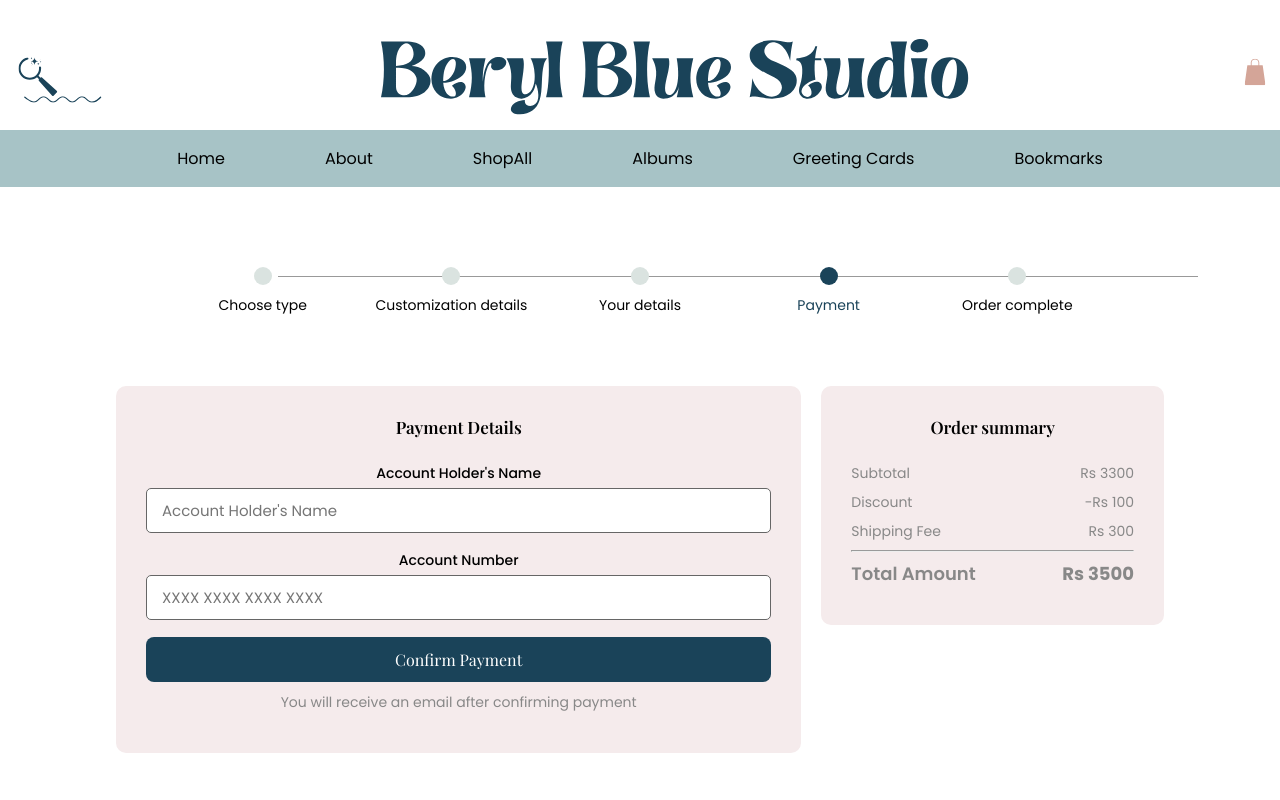
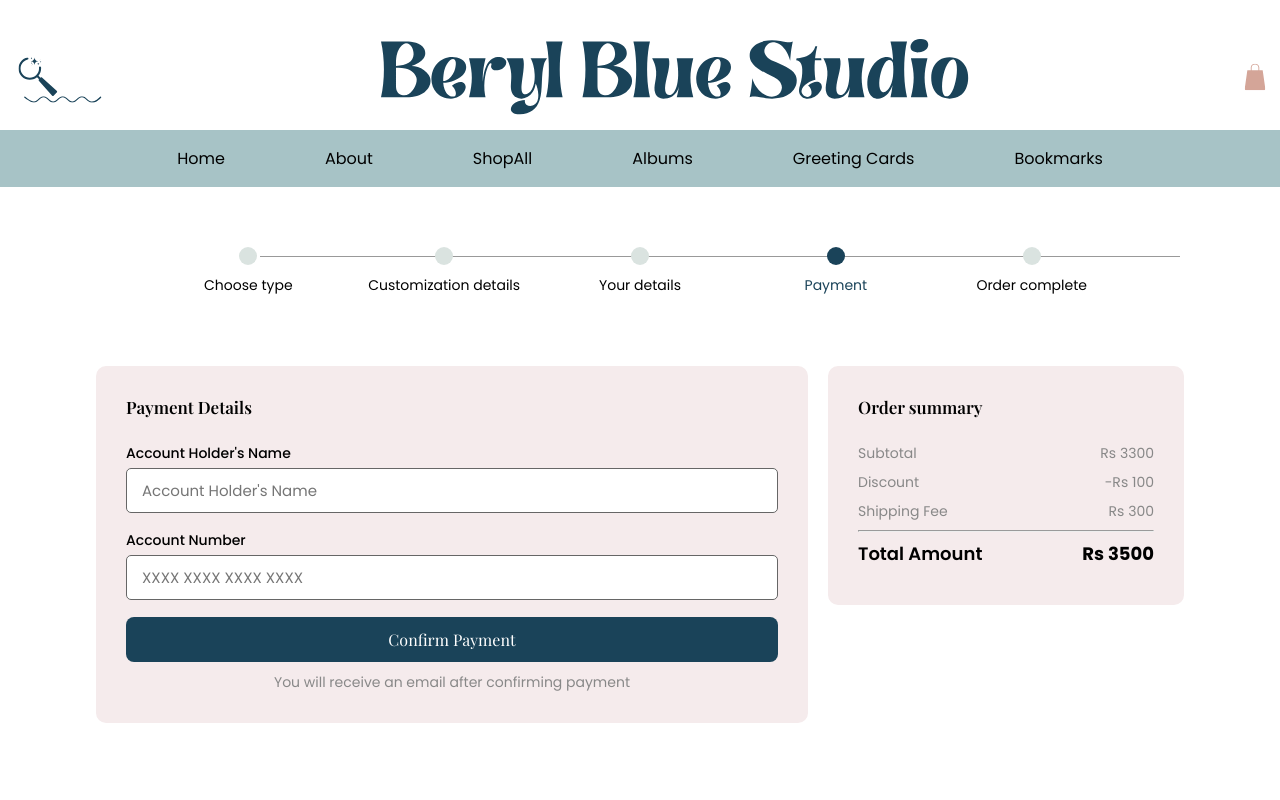
Before and after one commit to syedamaryamazhar/Beryl-Blue-Studio-Complete, a React (Vite) app in the folder bbs-proj/: page /dopayment in a window 1280 px wide. Shown: the top 800 px of the page. Built offline with nearby package versions, Linux system fonts and the light colour scheme.

Commit message:
some css fixes

```diff
--- a/bbs-proj/src/App.jsx
+++ b/bbs-proj/src/App.jsx
@@ -41,7 +41,7 @@ function App() {
         <Route path="/contact" element={<Contact />} />
       </Routes>
       <Footer />
-      {/* <Thankyou /> */}
+      {/* <Contact /> */}
 
     </div>
   );
--- a/bbs-proj/src/pages/Checkout.css
+++ b/bbs-proj/src/pages/Checkout.css
@@ -24,7 +24,7 @@ body{
     padding:0 auto;
 }
 
-main {
+.main {
   width: 85%;
   margin: 0 auto;
   text-align: center;
--- a/bbs-proj/src/pages/Checkout.jsx
+++ b/bbs-proj/src/pages/Checkout.jsx
@@ -49,7 +49,7 @@ const placeOrder = () => {
 return(
     <div>
         <Header/>
-        <main>
+        <main className="main">
              <div className="progress">
           <div className="step">
             <div className="circle"></div>
--- a/bbs-proj/src/pages/Contact.css
+++ b/bbs-proj/src/pages/Contact.css
@@ -1,6 +1,6 @@
 
 
-main {
+.main {
     width:85%;
     margin: 0 auto;
     text-align: center;
@@ -54,7 +54,7 @@ form textarea{
     resize: none;
 }
 
-button{
+.btn{
     display: block;
     margin: 25px auto 0;
     width: 200px;
@@ -67,7 +67,7 @@ button{
     cursor: pointer;
 }
 
-button:hover{
+.btn:hover{
     background-color: #A7C3C6;
 }
 
--- a/bbs-proj/src/pages/Contact.jsx
+++ b/bbs-proj/src/pages/Contact.jsx
@@ -45,7 +45,7 @@ const Contact = () => {
         <div>
             <Header />
 
-            <main>
+            <main className="main">
                 <div className="intro">
                     <h2>Let's create Something Beautiful Together.</h2>
                     <p>
@@ -103,7 +103,7 @@ const Contact = () => {
                             onChange={handleChange}
                             ></textarea>
 
-                            <button type="submit">Send message</button>
+                            <button className="btn" type="submit">Send message</button>
                               </form>
                               </section>
 
--- a/bbs-proj/src/pages/ProductDetail.css
+++ b/bbs-proj/src/pages/ProductDetail.css
@@ -159,7 +159,7 @@
 .expand-icon.open {
     transform: rotate(180deg);
 }
-        .expandable-contentt {
+.expandable-content {
     font-size: 13px;
     color: #666;
     padding-top: 10px;
--- a/bbs-proj/src/pages/Productdetail.jsx
+++ b/bbs-proj/src/pages/Productdetail.jsx
@@ -145,8 +145,7 @@ const ProductDetail = () => {
                             <div>
                                 <div className='expand-title' onClick={() => toggleSection('details')}>
                                     Details
-                                    <img src='./images/arrow.svg' className={`expand-icon ${openSection === 'details'?'open':''}`}
-                                    width="16" height="16"/>
+                                    <span className={`expand-icon ${openSection === 'delivery' ? 'open' : ''}`}>▼</span>
                                 </div>
                                 <div className={`expandable-content ${openSection === 'details'?'open':''}`}>
                                     <p><b>Product Category: </b>{product.category}</p>
@@ -160,8 +159,7 @@ const ProductDetail = () => {
                             <div className='expandable-section'>
                                 <div className='expand-title' onClick={() => toggleSection('delivery')}>
                                     Delivery
-                                    <img src='./images/arrow.svg' className={`expand-icon ${openSection === 'delivery'?'open':''}`}
-                                    width="16" height="16"/>
+                                    <span className={`expand-icon ${openSection === 'delivery' ? 'open' : ''}`}>▼</span>
                                 </div>
                                 <div className={`expandable-content ${openSection === 'delivery'?'open':''}`}>
                                     <p>Expect to get by 19-25 November</p>
@@ -174,8 +172,7 @@ const ProductDetail = () => {
                             <div className='expandable-section'>
                                 <div className='expand-title' onClick={() => toggleSection('policy')}>
                                     Return policy
-                                    <img src='./images/arrow.svg' className={`expand-icon ${openSection === 'policy'?'open':''}`}
-                                    width="16" height="16"/>
+                                    <span className={`expand-icon ${openSection === 'delivery' ? 'open' : ''}`}>▼</span>
                                 </div>
                                 <div className={`expandable-content ${openSection === 'policy'?'open':''}`}>
                                     <p>Expect to get by 19-25 November</p>
--- a/bbs-proj/src/pages/Thankyou.css
+++ b/bbs-proj/src/pages/Thankyou.css
@@ -1,42 +1,6 @@
-* {
-    margin: 0;
-    padding: 0;
-    box-sizing: border-box;
-}
-
-  html, body {
-  height: 100%;
-  margin: 0;
-  padding: 0;
-}
 
 
-body{
-    font-family: 'Poppins' ;
-    background-color:white;
-    margin: 0;
-    padding: 0;
-    color:black;
-}
-
-.container{
-   max-width: 1280px;
-    margin: 0px auto;
-    padding:0 auto;
-}
-
-
-
-        main{
-            width: 85%;
-            margin: 0 auto;
-            text-align: center;
-        }
-
-
-
-
-.customize-section{
+.customize-sectionn{
     text-align: center;
     margin: 60px auto 100px;
     padding: 20px;
@@ -78,13 +42,6 @@ body{
     width:70px ;
     height: 2px;
     background-color: #C6D3D2 ;
-}
-
-.section-title{
-    font-family: 'Playfair Display';
-    font-size: 32px;
-    color:#1A4359;
-    margin-bottom: 20px;
 }
 
 .content p{
--- a/bbs-proj/src/pages/Thankyou.jsx
+++ b/bbs-proj/src/pages/Thankyou.jsx
@@ -15,7 +15,7 @@ const Thankyou = () => {
         <div>
             <Header />
             <main className="container">
-                <section className="customize-section">
+                <section className="customize-sectionn">
 
         <div className="progress">
           <div className="step">
--- a/bbs-proj/src/pages/orderconfirmation.css
+++ b/bbs-proj/src/pages/orderconfirmation.css
@@ -10,7 +10,7 @@
     align-items: center;
 }
 
-p{
+.p{
     font-family: var(--font-poppins);
     font-size: 14px;
     color: #888;
--- a/bbs-proj/src/pages/orderconfirmation.jsx
+++ b/bbs-proj/src/pages/orderconfirmation.jsx
@@ -15,7 +15,7 @@ const OrderConfirm = () => {
                     <div className="content">
                         <h1 className="section-title">Thank You for the Order!</h1>
 
-                        <p>Your order is on its way to be handcrafted.</p>
+                        <p className="p">Your order is on its way to be handcrafted.</p>
 
                         <button className="btn-cont-shop" onClick={() =>{ navigate('/')}}>Continue Shopping</button>
                     </div>
```
Also changed, not shown: bbs-proj/src/pages/Productspage.css (indentation only). Lines whose indentation alone changed are shown as unchanged.
